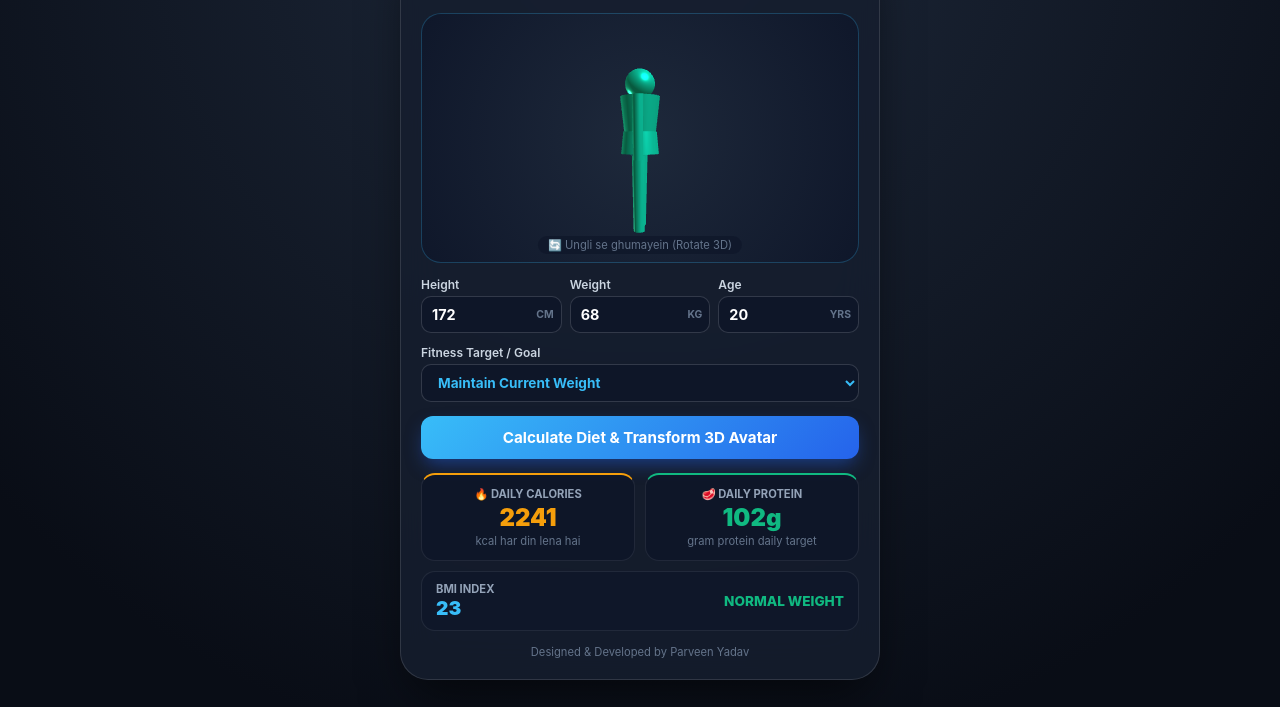
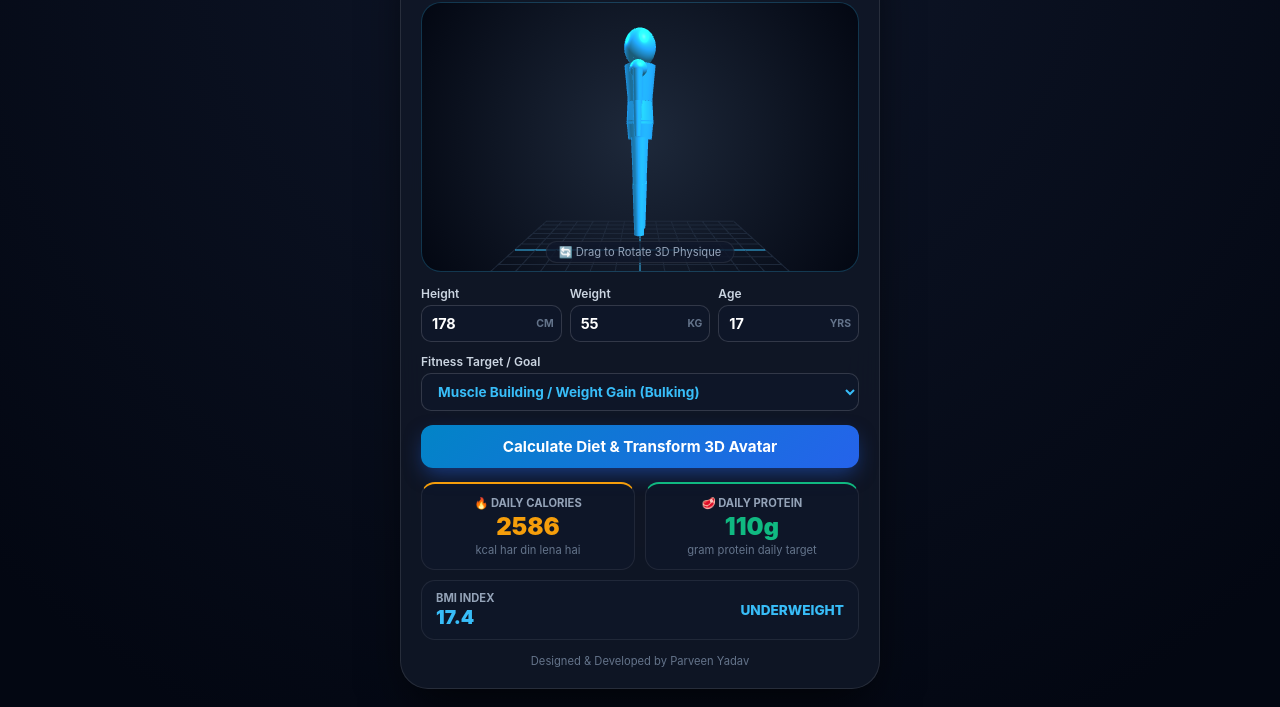
Before and after one commit to parveenyadav20411-cyber/cyberpulse-hub.github.io, a plain HTML site: page index.html in a window 1280 px wide. Shown: the part 93-800 px from the top of the page. Drawn offline with nearby package versions, Linux system fonts and the light colour scheme.

Commit message:
index.html

```diff
--- a/index.html
+++ b/index.html
@@ -3,7 +3,7 @@
 <head>
   <meta charset="UTF-8">
   <meta name="viewport" content="width=device-width, initial-scale=1.0">
-  <title>3D Body, BMI & Diet Nutrition Calculator</title>
+  <title>3D Body & Diet Planner</title>
   <script src="https://cdnjs.cloudflare.com/ajax/libs/three.js/r128/three.min.js"></script>
   <style>
     * {
@@ -13,7 +13,7 @@
       font-family: -apple-system, BlinkMacSystemFont, 'Segoe UI', Roboto, sans-serif;
     }
     body {
-      background: radial-gradient(circle at top, #1e293b, #090d16 85%);
+      background: radial-gradient(circle at top, #0f172a, #030712 90%);
       color: #f1f5f9;
       min-height: 100vh;
       display: flex;
@@ -24,17 +24,17 @@
     .app-card {
       width: 100%;
       max-width: 480px;
-      background: rgba(22, 30, 46, 0.85);
+      background: rgba(17, 24, 39, 0.85);
       backdrop-filter: blur(20px);
       -webkit-backdrop-filter: blur(20px);
-      border: 1px solid rgba(255, 255, 255, 0.12);
+      border: 1px solid rgba(255, 255, 255, 0.1);
       border-radius: 28px;
       padding: 20px;
-      box-shadow: 0 25px 50px -12px rgba(0, 0, 0, 0.6);
+      box-shadow: 0 25px 50px -12px rgba(0, 0, 0, 0.7);
     }
     .header {
       text-align: center;
-      margin-bottom: 14px;
+      margin-bottom: 12px;
     }
     .header h1 {
       font-size: 1.5rem;
@@ -43,15 +43,14 @@
       letter-spacing: -0.5px;
     }
     .header p {
-      font-size: 0.8rem;
+      font-size: 0.78rem;
       color: #94a3b8;
     }
 
-    /* 3D Viewport */
     .viewport-container {
       width: 100%;
-      height: 250px;
-      background: radial-gradient(circle, #1e293b 0%, #0f172a 100%);
+      height: 270px;
+      background: radial-gradient(circle at center, #1e293b 0%, #030712 100%);
       border-radius: 20px;
       border: 1px solid rgba(56, 189, 248, 0.25);
       position: relative;
@@ -73,14 +72,14 @@
       left: 50%;
       transform: translateX(-50%);
       font-size: 0.7rem;
-      color: #64748b;
-      background: rgba(15, 23, 42, 0.75);
-      padding: 2px 10px;
-      border-radius: 10px;
+      color: #94a3b8;
+      background: rgba(15, 23, 42, 0.8);
+      padding: 3px 12px;
+      border-radius: 12px;
       pointer-events: none;
+      border: 1px solid rgba(255,255,255,0.08);
     }
 
-    /* Inputs */
     .input-grid {
       display: grid;
       grid-template-columns: 1fr 1fr 1fr;
@@ -104,7 +103,7 @@
     }
     .input-wrap input {
       width: 100%;
-      background: rgba(15, 23, 42, 0.85);
+      background: rgba(15, 23, 42, 0.9);
       border: 1px solid rgba(255, 255, 255, 0.15);
       border-radius: 10px;
       padding: 9px 30px 9px 10px;
@@ -124,7 +123,6 @@
       color: #64748b;
     }
 
-    /* Goal Selection */
     .goal-select-box {
       margin-bottom: 14px;
       display: flex;
@@ -138,7 +136,7 @@
     }
     select {
       width: 100%;
-      background: rgba(15, 23, 42, 0.85);
+      background: rgba(15, 23, 42, 0.9);
       border: 1px solid rgba(255, 255, 255, 0.15);
       border-radius: 10px;
       padding: 9px 12px;
@@ -150,7 +148,7 @@
 
     .calc-btn {
       width: 100%;
-      background: linear-gradient(135deg, #38bdf8, #2563eb);
+      background: linear-gradient(135deg, #0284c7, #2563eb);
       color: #fff;
       border: none;
       padding: 12px;
@@ -158,14 +156,13 @@
       font-size: 0.95rem;
       font-weight: 700;
       cursor: pointer;
-      box-shadow: 0 8px 18px -4px rgba(37, 99, 235, 0.5);
+      box-shadow: 0 8px 20px -4px rgba(37, 99, 235, 0.5);
       transition: transform 0.1s;
     }
     .calc-btn:active {
       transform: scale(0.98);
     }
 
-    /* Results */
     .diet-cards-grid {
       display: grid;
       grid-template-columns: 1fr 1fr;
@@ -221,18 +218,16 @@
       <p>Body Simulation, BMI, Calories & Protein Target</p>
     </div>
 
-    <!-- 3D Interactive Human Viewport -->
     <div class="viewport-container">
       <div id="threeCanvas"></div>
-      <div class="rotate-hint">🔄 Ungli se ghumayein (Rotate 3D)</div>
+      <div class="rotate-hint">🔄 Drag to Rotate 3D Physique</div>
     </div>
 
-    <!-- User Inputs -->
     <div class="input-grid">
       <div class="input-group">
         <label>Height</label>
         <div class="input-wrap">
-          <input type="number" id="heightInput" value="172" inputmode="decimal">
+          <input type="number" id="heightInput" value="178" inputmode="decimal">
           <span class="input-unit">CM</span>
         </div>
       </div>
@@ -240,7 +235,7 @@
       <div class="input-group">
         <label>Weight</label>
         <div class="input-wrap">
-          <input type="number" id="weightInput" value="68" inputmode="decimal">
+          <input type="number" id="weightInput" value="55" inputmode="decimal">
           <span class="input-unit">KG</span>
         </div>
       </div>
@@ -248,7 +243,7 @@
       <div class="input-group">
         <label>Age</label>
         <div class="input-wrap">
-          <input type="number" id="ageInput" value="20" inputmode="numeric">
+          <input type="number" id="ageInput" value="17" inputmode="numeric">
           <span class="input-unit">YRS</span>
         </div>
       </div>
@@ -257,19 +252,18 @@
     <div class="goal-select-box">
       <label>Fitness Target / Goal</label>
       <select id="goalInput" onchange="calculateAll()">
+        <option value="gain" selected>Muscle Building / Weight Gain (Bulking)</option>
         <option value="maintain">Maintain Current Weight</option>
         <option value="lose">Fat Loss / Weight Loss (Cutting)</option>
-        <option value="gain">Muscle Building / Weight Gain (Bulking)</option>
       </select>
     </div>
 
     <button type="button" class="calc-btn" onclick="calculateAll()">Calculate Diet & Transform 3D Avatar</button>
 
-    <!-- Calorie & Protein Cards -->
     <div class="diet-cards-grid">
       <div class="metric-card" style="border-top: 2px solid #f59e0b;">
         <div class="metric-title">🔥 Daily Calories</div>
-        <div id="calScore" class="metric-val" style="color: #f59e0b;">2150</div>
+        <div id="calScore" class="metric-val" style="color: #f59e0b;">2536</div>
         <div class="metric-desc">kcal har din lena hai</div>
       </div>
 
@@ -280,14 +274,13 @@
       </div>
     </div>
 
-    <!-- BMI Status Strip -->
     <div class="bmi-card">
       <div>
         <div style="font-size: 0.7rem; color: #94a3b8; font-weight: 700;">BMI INDEX</div>
-        <div id="bmiScoreText" style="font-size: 1.2rem; font-weight: 900; color: #38bdf8;">23.0</div>
+        <div id="bmiScoreText" style="font-size: 1.2rem; font-weight: 900; color: #38bdf8;">17.4</div>
       </div>
-      <div id="bmiStatusText" style="font-size: 0.85rem; font-weight: 800; color: #10b981; text-transform: uppercase;">
-        Normal Weight
+      <div id="bmiStatusText" style="font-size: 0.85rem; font-weight: 800; color: #38bdf8; text-transform: uppercase;">
+        Underweight
       </div>
     </div>
 
@@ -297,86 +290,139 @@
   </div>
 
   <script>
-    // 3D Scene Initialization
-    let scene, camera, renderer, mannequinGroup;
-    let head, torso, waist, leftArm, rightArm, leftLeg, rightLeg;
-    let mannequinMaterial;
-    let isDragging = false;
-    let prevMouseX = 0;
+    let scene, camera, renderer, humanBody;
+    let chest, abdomen, pelvis, neck, head;
+    let lShoulder, rShoulder, lArm, rArm, lForearm, rForearm;
+    let lThigh, rThigh, lCalf, rCalf;
+    let bodyMat;
+    let isDragging = false, prevMouseX = 0;
 
     function init3D() {
       const container = document.getElementById('threeCanvas');
       const w = container.clientWidth || 400;
-      const h = container.clientHeight || 250;
+      const h = container.clientHeight || 270;
 
       scene = new THREE.Scene();
-      camera = new THREE.PerspectiveCamera(45, w / h, 0.1, 1000);
-      camera.position.set(0, 0.5, 4.8);
+      camera = new THREE.PerspectiveCamera(40, w / h, 0.1, 100);
+      camera.position.set(0, 0.1, 4.4);
 
       renderer = new THREE.WebGLRenderer({ antialias: true, alpha: true });
       renderer.setSize(w, h);
       renderer.setPixelRatio(Math.min(window.devicePixelRatio, 2));
+      renderer.shadowMap.enabled = true;
       container.appendChild(renderer.domElement);
 
-      const ambLight = new THREE.AmbientLight(0xffffff, 0.75);
+      // Cyber Studio Lights
+      const ambLight = new THREE.AmbientLight(0xffffff, 0.65);
       scene.add(ambLight);
 
-      const dirLight = new THREE.DirectionalLight(0x38bdf8, 1.2);
-      dirLight.position.set(3, 4, 3);
-      scene.add(dirLight);
+      const keyLight = new THREE.DirectionalLight(0x38bdf8, 1.4);
+      keyLight.position.set(2, 4, 3);
+      scene.add(keyLight);
 
-      const backLight = new THREE.DirectionalLight(0xffffff, 0.5);
-      backLight.position.set(-3, -2, -3);
-      scene.add(backLight);
+      const rimLight = new THREE.DirectionalLight(0x0284c7, 0.9);
+      rimLight.position.set(-3, 2, -2);
+      scene.add(rimLight);
 
-      mannequinGroup = new THREE.Group();
-      mannequinMaterial = new THREE.MeshStandardMaterial({
+      // Holographic floor grid
+      const grid = new THREE.GridHelper(3, 12, 0x38bdf8, 0x1e293b);
+      grid.position.y = -1.25;
+      scene.add(grid);
+
+      // Human Mannequin Group
+      humanBody = new THREE.Group();
+
+      bodyMat = new THREE.MeshStandardMaterial({
         color: 0x38bdf8,
-        metalness: 0.35,
-        roughness: 0.4
+        metalness: 0.25,
+        roughness: 0.35,
+        flatShading: false
       });
 
-      // Body parts
-      head = new THREE.Mesh(new THREE.SphereGeometry(0.24, 24, 24), mannequinMaterial);
-      head.position.y = 1.35;
-      mannequinGroup.add(head);
+      // Head & Neck
+      head = new THREE.Mesh(new THREE.SphereGeometry(0.2, 32, 32), bodyMat);
+      head.scale.set(0.9, 1.15, 0.95);
+      head.position.y = 1.15;
+      humanBody.add(head);
 
-      torso = new THREE.Mesh(new THREE.CylinderGeometry(0.32, 0.25, 0.6, 20), mannequinMaterial);
-      torso.position.y = 0.85;
-      mannequinGroup.add(torso);
+      neck = new THREE.Mesh(new THREE.CylinderGeometry(0.08, 0.1, 0.16, 24), bodyMat);
+      neck.position.y = 0.98;
+      humanBody.add(neck);
 
-      waist = new THREE.Mesh(new THREE.CylinderGeometry(0.25, 0.28, 0.35, 20), mannequinMaterial);
-      waist.position.y = 0.42;
-      mannequinGroup.add(waist);
+      // Athletic Chest / Upper Torso
+      chest = new THREE.Mesh(new THREE.CylinderGeometry(0.28, 0.22, 0.42, 24), bodyMat);
+      chest.position.y = 0.72;
+      chest.scale.set(1.2, 1, 0.85);
+      humanBody.add(chest);
 
-      leftArm = new THREE.Mesh(new THREE.CylinderGeometry(0.09, 0.08, 0.95, 16), mannequinMaterial);
-      leftArm.position.set(-0.48, 0.65, 0);
-      leftArm.rotation.z = 0.12;
-      mannequinGroup.add(leftArm);
+      // Shoulders
+      lShoulder = new THREE.Mesh(new THREE.SphereGeometry(0.1, 20, 20), bodyMat);
+      lShoulder.position.set(-0.35, 0.85, 0);
+      humanBody.add(lShoulder);
 
-      rightArm = new THREE.Mesh(new THREE.CylinderGeometry(0.09, 0.08, 0.95, 16), mannequinMaterial);
-      rightArm.position.set(0.48, 0.65, 0);
-      rightArm.rotation.z = -0.12;
-      mannequinGroup.add(rightArm);
+      rShoulder = new THREE.Mesh(new THREE.SphereGeometry(0.1, 20, 20), bodyMat);
+      rShoulder.position.set(0.35, 0.85, 0);
+      humanBody.add(rShoulder);
 
-      leftLeg = new THREE.Mesh(new THREE.CylinderGeometry(0.12, 0.09, 1.15, 16), mannequinMaterial);
-      leftLeg.position.set(-0.18, -0.35, 0);
-      mannequinGroup.add(leftLeg);
+      // Abdomen / Waist
+      abdomen = new THREE.Mesh(new THREE.CylinderGeometry(0.21, 0.23, 0.3, 24), bodyMat);
+      abdomen.position.y = 0.4;
+      abdomen.scale.set(1.05, 1, 0.8);
+      humanBody.add(abdomen);
 
-      rightLeg = new THREE.Mesh(new THREE.CylinderGeometry(0.12, 0.09, 1.15, 16), mannequinMaterial);
-      rightLeg.position.set(0.18, -0.35, 0);
-      mannequinGroup.add(rightLeg);
+      // Pelvis / Hips
+      pelvis = new THREE.Mesh(new THREE.CylinderGeometry(0.23, 0.2, 0.22, 24), bodyMat);
+      pelvis.position.y = 0.18;
+      pelvis.scale.set(1.08, 1, 0.85);
+      humanBody.add(pelvis);
 
-      scene.add(mannequinGroup);
+      // Arms (Upper & Forearm)
+      lArm = new THREE.Mesh(new THREE.CylinderGeometry(0.075, 0.065, 0.38, 20), bodyMat);
+      lArm.position.set(-0.42, 0.65, 0);
+      lArm.rotation.z = 0.15;
+      humanBody.add(lArm);
 
-      // Touch & Mouse rotation controls
+      lForearm = new THREE.Mesh(new THREE.CylinderGeometry(0.065, 0.05, 0.38, 20), bodyMat);
+      lForearm.position.set(-0.48, 0.3, 0);
+      lForearm.rotation.z = 0.1;
+      humanBody.add(lForearm);
+
+      rArm = new THREE.Mesh(new THREE.CylinderGeometry(0.075, 0.065, 0.38, 20), bodyMat);
+      rArm.position.set(0.42, 0.65, 0);
+      rArm.rotation.z = -0.15;
+      humanBody.add(rArm);
+
+      rForearm = new THREE.Mesh(new THREE.CylinderGeometry(0.065, 0.05, 0.38, 20), bodyMat);
+      rForearm.position.set(0.48, 0.3, 0);
+      rForearm.rotation.z = -0.1;
+      humanBody.add(rForearm);
+
+      // Legs (Thighs & Calves)
+      lThigh = new THREE.Mesh(new THREE.CylinderGeometry(0.12, 0.09, 0.55, 24), bodyMat);
+      lThigh.position.set(-0.16, -0.18, 0);
+      humanBody.add(lThigh);
+
+      lCalf = new THREE.Mesh(new THREE.CylinderGeometry(0.09, 0.065, 0.58, 24), bodyMat);
+      lCalf.position.set(-0.16, -0.72, 0);
+      humanBody.add(lCalf);
+
+      rThigh = new THREE.Mesh(new THREE.CylinderGeometry(0.12, 0.09, 0.55, 24), bodyMat);
+      rThigh.position.set(0.16, -0.18, 0);
+      humanBody.add(rThigh);
+
+      rCalf = new THREE.Mesh(new THREE.CylinderGeometry(0.09, 0.065, 0.58, 24), bodyMat);
+      rCalf.position.set(0.16, -0.72, 0);
+      humanBody.add(rCalf);
+
+      scene.add(humanBody);
+
+      // Interaction listeners
       const dom = renderer.domElement;
       dom.addEventListener('mousedown', (e) => { isDragging = true; prevMouseX = e.clientX; });
       window.addEventListener('mouseup', () => isDragging = false);
       dom.addEventListener('mousemove', (e) => {
         if (!isDragging) return;
-        const delta = e.clientX - prevMouseX;
-        mannequinGroup.rotation.y += delta * 0.015;
+        humanBody.rotation.y += (e.clientX - prevMouseX) * 0.015;
         prevMouseX = e.clientX;
       });
 
@@ -384,8 +430,7 @@
       window.addEventListener('touchend', () => isDragging = false);
       dom.addEventListener('touchmove', (e) => {
         if (!isDragging) return;
-        const delta = e.touches[0].clientX - prevMouseX;
-        mannequinGroup.rotation.y += delta * 0.015;
+        humanBody.rotation.y += (e.touches[0].clientX - prevMouseX) * 0.015;
         prevMouseX = e.touches[0].clientX;
       });
 
@@ -395,7 +440,7 @@
     function animate() {
       requestAnimationFrame(animate);
       if (!isDragging) {
-        mannequinGroup.rotation.y += 0.005;
+        humanBody.rotation.y += 0.005;
       }
       renderer.render(scene, camera);
     }
@@ -403,81 +448,84 @@
     function calculateAll() {
       const hCm = parseFloat(document.getElementById('heightInput').value);
       const wKg = parseFloat(document.getElementById('weightInput').value);
-      const age = parseFloat(document.getElementById('ageInput').value) || 22;
+      const age = parseFloat(document.getElementById('ageInput').value) || 18;
       const goal = document.getElementById('goalInput').value;
 
-      if (!hCm || !wKg || hCm <= 0 || wKg <= 0) {
-        alert("Sahi Height aur Weight daalein!");
-        return;
-      }
+      if (!hCm || !wKg || hCm <= 0 || wKg <= 0) return;
 
-      // 1. BMI Calculation
       const hMeter = hCm / 100;
       const bmi = parseFloat((wKg / (hMeter * hMeter)).toFixed(1));
       document.getElementById('bmiScoreText').innerText = bmi;
 
       const statusEl = document.getElementById('bmiStatusText');
-      let themeColor = 0x10b981;
-      let widthFactor = 1.0;
+      let themeColor = 0x38bdf8;
+      let bulkFactor = 0.8;
 
       if (bmi < 18.5) {
         statusEl.innerText = "Underweight";
         statusEl.style.color = "#38bdf8";
         themeColor = 0x38bdf8;
-        widthFactor = 0.75;
+        bulkFactor = 0.78; // Lean / Slim aesthetic
       } else if (bmi >= 18.5 && bmi <= 24.9) {
         statusEl.innerText = "Normal Weight";
         statusEl.style.color = "#10b981";
         themeColor = 0x10b981;
-        widthFactor = 1.0;
+        bulkFactor = 1.0; // Fit athletic build
       } else if (bmi >= 25 && bmi <= 29.9) {
         statusEl.innerText = "Overweight";
         statusEl.style.color = "#f59e0b";
         themeColor = 0xf59e0b;
-        widthFactor = 1.35;
+        bulkFactor = 1.35; // Heavy build
       } else {
         statusEl.innerText = "Obese";
         statusEl.style.color = "#ef4444";
         themeColor = 0xef4444;
-        widthFactor = 1.65;
+        bulkFactor = 1.65; // Bulkier build
       }
 
-      // 2. Calorie Requirement (Mifflin-St Jeor Formula)
-      // BMR = 10*weight + 6.25*height - 5*age + 5 (for male)
+      // Calories (Mifflin-St Jeor formula)
       let bmr = (10 * wKg) + (6.25 * hCm) - (5 * age) + 5;
-      let maintenanceCalories = Math.round(bmr * 1.35); // Moderate activity baseline
+      let maintenance = Math.round(bmr * 1.35);
+      let targetCal = maintenance;
+      if (goal === 'gain') targetCal += 450;
+      if (goal === 'lose') targetCal -= 450;
+      document.getElementById('calScore').innerText = targetCal;
 
-      let targetCalories = maintenanceCalories;
-      if (goal === 'lose') {
-        targetCalories = maintenanceCalories - 450; // Calorie deficit
-      } else if (goal === 'gain') {
-        targetCalories = maintenanceCalories + 400; // Calorie surplus
-      }
-      document.getElementById('calScore').innerText = targetCalories;
+      // Protein
+      let proMultiplier = 1.6;
+      if (goal === 'gain') proMultiplier = 2.0;
+      if (goal === 'lose') proMultiplier = 1.8;
+      document.getElementById('proScore').innerText = Math.round(wKg * proMultiplier) + "g";
 
-      // 3. Protein Requirement (Grams per Day)
-      // Normal: 1.4g/kg, Loss: 1.8g/kg, Gain: 2.0g/kg
-      let proteinPerKg = 1.5;
-      if (goal === 'lose') proteinPerKg = 1.8;
-      if (goal === 'gain') proteinPerKg = 2.0;
+      // 3D Morphing adjustments
+      bodyMat.color.setHex(themeColor);
 
-      const targetProtein = Math.round(wKg * proteinPerKg);
-      document.getElementById('proScore').innerText = targetProtein + "g";
+      // Height morphing
+      const heightScale = Math.max(0.75, Math.min(1.25, hCm / 175));
+      humanBody.scale.y = heightScale;
 
-      // 4. Transform 3D Avatar
-      const heightScale = Math.max(0.75, Math.min(1.3, hCm / 170));
-      mannequinMaterial.color.setHex(themeColor);
-      mannequinGroup.scale.y = heightScale;
+      // Anatomical proportion scaling based on BMI
+      chest.scale.set(bulkFactor * 1.15, 1, bulkFactor * 0.85);
+      abdomen.scale.set(bulkFactor * 1.05, 1, bulkFactor * 0.9);
+      pelvis.scale.set(bulkFactor * 1.05, 1, bulkFactor * 0.9);
 
-      torso.scale.set(widthFactor, 1, widthFactor);
-      waist.scale.set(widthFactor * 1.08, 1, widthFactor * 1.08);
-      leftArm.scale.set(Math.max(0.85, widthFactor * 0.9), 1, Math.max(0.85, widthFactor * 0.9));
-      rightArm.scale.set(Math.max(0.85, widthFactor * 0.9), 1, Math.max(0.85, widthFactor * 0.9));
-      leftLeg.scale.set(Math.max(0.9, widthFactor * 0.95), 1, Math.max(0.9, widthFactor * 0.95));
-      rightLeg.scale.set(Math.max(0.9, widthFactor * 0.95), 1, Math.max(0.9, widthFactor * 0.95));
+      lThigh.scale.set(bulkFactor, 1, bulkFactor);
+      rThigh.scale.set(bulkFactor, 1, bulkFactor);
+      lCalf.scale.set(Math.max(0.85, bulkFactor * 0.95), 1, Math.max(0.85, bulkFactor * 0.95));
+      rCalf.scale.set(Math.max(0.85, bulkFactor * 0.95), 1, Math.max(0.85, bulkFactor * 0.95));
 
-      leftArm.position.x = -0.38 * widthFactor - 0.1;
-      rightArm.position.x = 0.38 * widthFactor + 0.1;
+      lArm.scale.set(bulkFactor * 0.95, 1, bulkFactor * 0.95);
+      rArm.scale.set(bulkFactor * 0.95, 1, bulkFactor * 0.95);
+      lForearm.scale.set(bulkFactor * 0.9, 1, bulkFactor * 0.9);
+      rForearm.scale.set(bulkFactor * 0.9, 1, bulkFactor * 0.9);
+
+      // Shoulder spacing dynamically widens with bulk
+      lShoulder.position.x = -0.28 * bulkFactor - 0.08;
+      rShoulder.position.x = 0.28 * bulkFactor + 0.08;
+      lArm.position.x = lShoulder.position.x - 0.07;
+      rArm.position.x = rShoulder.position.x + 0.07;
+      lForearm.position.x = lArm.position.x - 0.06;
+      rForearm.position.x = rArm.position.x + 0.06;
     }
 
     window.onload = () => {
@@ -496,4 +544,4 @@
     };
   </script>
 </body>
-  </html>
+          </html>
```
